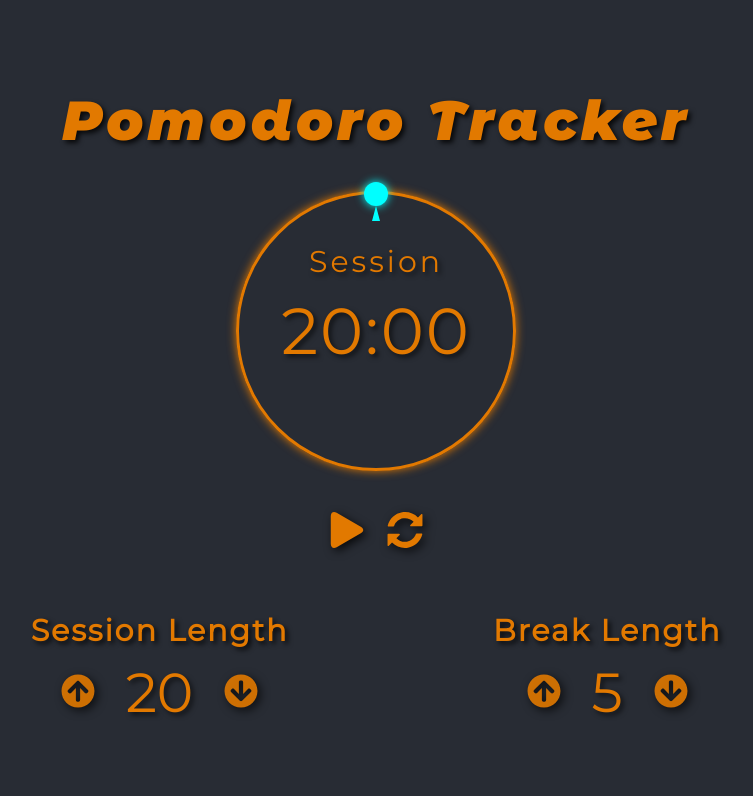
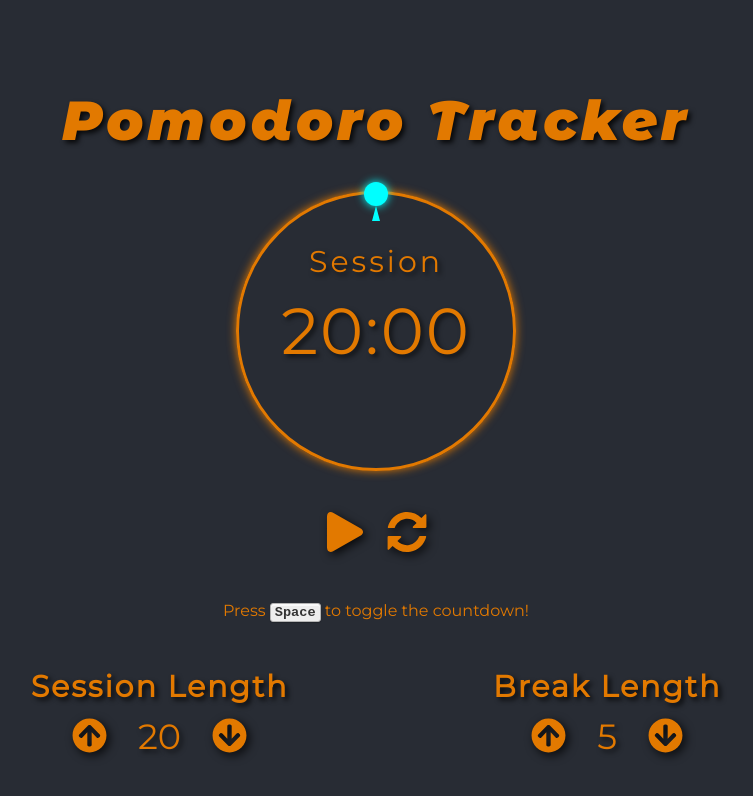
Before and after one commit to ianto3/pomodoro, a React (Create React App) app: page / in a window 1280 px wide. Shown: the top 796 px of the page, without its empty margins (264-1017 px from the left). Built offline with nearby package versions, Linux system fonts and the light colour scheme.

Commit message:
Added keypress functionality and customized styling

```diff
--- a/src/components/Timer.js
+++ b/src/components/Timer.js
@@ -22,7 +22,7 @@ const Timer = ({ sessionLength, breakLength, isTimerRunning }) => {
     }
 
 
-    const rotateIndicator = (phase, minutes, seconds) => {
+    const rotateOrb = (phase, minutes, seconds) => {
         const totalTime = (phase === sessionTime ? sessionLength : breakLength) * 60;
         const degreeTick = 360 / totalTime;
         const timeElapsed = totalTime - (minutes * 60 + seconds) + 1;
@@ -40,6 +40,21 @@ const Timer = ({ sessionLength, breakLength, isTimerRunning }) => {
             setTotalDeg(prevTotalDeg => prevTotalDeg + 360);
         }
     }
+
+
+    // Toggle play with spacebar
+    const keypress = (ev) => {
+        if (ev.key === " ") {
+            setPlay(!play);
+        }
+    }
+
+    useEffect(() => {
+        window.addEventListener("keydown", keypress);
+        return () => {
+            window.removeEventListener("keydown", keypress);
+        }
+    })
 
 
     // Control deactivation of timer settings while running countdown
@@ -92,7 +107,7 @@ const Timer = ({ sessionLength, breakLength, isTimerRunning }) => {
         } else {
             setSeconds(prevSec => prevSec - 1);
         }
-        rotateIndicator(phase, minutes, seconds);
+        rotateOrb(phase, minutes, seconds);
     }
 
     useInterval(counter, play ? 1000 : null);
@@ -103,7 +118,9 @@ const Timer = ({ sessionLength, breakLength, isTimerRunning }) => {
         setPhase(sessionTime);
         setMinutes(sessionLength);
         setSeconds(0);
-        timerIndicator.style.transform = `rotate(${totalDeg}deg)`;
+        if (timerIndicator) {
+            timerIndicator.style.transform = `rotate(${totalDeg}deg)`;
+        }
     }
 
 
@@ -124,6 +141,9 @@ const Timer = ({ sessionLength, breakLength, isTimerRunning }) => {
                     <img src={process.env.PUBLIC_URL + `/assets/icons/reset.svg`} alt="reset" />
                 </button>
             </div>
+            <p className="key-instructions">
+                Press <kbd>Space</kbd> to toggle the countdown!
+            </p>
 
         </>
     )
--- a/src/index.css
+++ b/src/index.css
@@ -51,7 +51,7 @@ h1 {
 
 h3 {
   margin-bottom: 1rem;
-  font-size: 2.5rem;
+  font-size: 2rem;
   text-shadow: 3px 3px 5px rgba(0, 0, 0, 0.8);
   text-align: center;
   letter-spacing: 0.2rem;
@@ -62,6 +62,20 @@ h3 {
     font-size: 3rem;
   }
 }
+
+kbd {
+  background-color: #eee;
+  border-radius: 3px;
+  border: 1px solid #b4b4b4;
+  box-shadow: 0 1px 1px rgba(0, 0, 0, .2), 0 2px 0 0 rgba(255, 255, 255, .7) inset;
+  color: #333;
+  display: inline-block;
+  font-size: .85em;
+  font-weight: 700;
+  line-height: 1;
+  padding: 2px 4px;
+  white-space: nowrap;
+ }
 
 .App {
   height: 100vh;
@@ -78,6 +92,12 @@ h3 {
     margin: auto;
     padding: 5rem;
   }
+}
+
+.timer{
+  display: flex;
+  flex-direction: column;
+  align-items: center;
 }
 
 .time-display{
@@ -180,29 +200,28 @@ h3 {
 
 .timer-btns{
   margin: 4rem auto 0;
-  display: flex;
-  justify-content: center;
 }
 
 .timer-btns button {
+  /* width: 4.5rem; */
   background-color: transparent;
   border: none;
+  transition: all 0.3s ease-in-out;
+  filter: drop-shadow(3px 3px 5px rgba(0, 0, 0, 0.8));
+}
+
+.timer-btns button img {
+  width: 3.5rem;
+}
+
+@media only screen and (min-width: 48em) {
+  .timer-btns button img {
+    width: 4rem;
+  }
 }
 
 .timer-btns button:nth-of-type(2n){
   margin-left: 1rem;
-}
-
-.timer-btns button img{
-  width: 3.3rem;
-  filter: drop-shadow(3px 3px 5px rgba(0, 0, 0, 0.8));
-  transition: all 0.3s ease-in-out;
-}
-
-@media only screen and (min-width: 48em) {
-  .timer-btns button img{
-    width: 3.6rem;
-  }
 }
 
 .timer-btns button:hover{
@@ -215,12 +234,22 @@ h3 {
   filter: drop-shadow(1px 1px 5px rgba(0, 0, 0, 0.8));
 }
 
+.key-instructions{
+  margin-top: 4.5rem;
+  display: none;
+}
+
+@media only screen and (min-width: 48em) {
+  .key-instructions{
+    display: block;
+  }
+}
+
 .settings-controllers{
   display: flex;
   flex-direction: column;
   justify-content: center;
   align-items: center;
-  margin-top: 3rem;
 }
 
 .settings-group{
@@ -245,14 +274,14 @@ h3 {
 
 .timer-controls span{
   margin: auto 1.5rem;
-  font-size: 3.5rem;
+  font-size: 3rem;
   text-shadow: 3px 3px 5px rgba(0, 0, 0, 0.6);
 }
 
 @media only screen and (min-width: 48em) {
   .timer-controls span{
     margin: auto 2.5rem;
-    font-size: 5.5rem;
+    font-size: 3.5rem;
   }
 }
 
@@ -263,14 +292,13 @@ h3 {
   transition: all 0.1s ease-in-out;
 }
 
-.timer-controls button img{
-  width: 2.5rem;
-  opacity: 0.9;
+.timer-controls button img {
+  width: 3rem;
 }
 
 @media only screen and (min-width: 48em) {
   .timer-controls button img{
-    width: 3.4rem;
+    width: 3.5rem;
   }
 }
 
```
